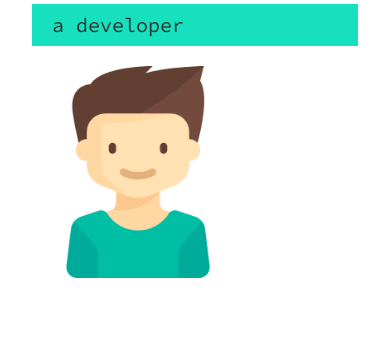
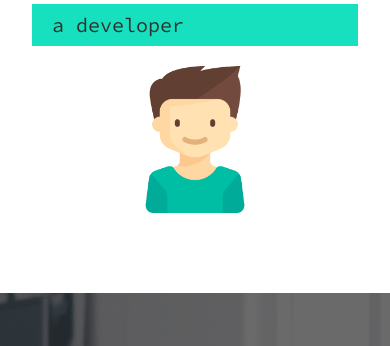
Before and after one commit to IAmMaulik/IAmMaulik.github.io, a plain HTML site: page index.html in a window 390 px wide. Shown: the part 248-594 px from the top of the page. Drawn offline with nearby package versions, Linux system fonts and the light colour scheme.

Commit message:
Made the intro image centre on smaller screen sizes

```diff
--- a/css/style.css
+++ b/css/style.css
@@ -239,12 +239,13 @@ header{
     position: relative;
 }
 
-/* I may want to re-consider this part */
-.intro__img{
-    width: 65%;
-    /* position: relative;
-    left: 10%; */
+@media (max-width: 600px){
+    .intro__img{
+        width: 45%;
+        margin: 0 auto;
+    }
 }
+
 
 @media (min-width: 600px){
     .intro{
@@ -361,7 +362,7 @@ header{
     }
 }
 
-@media (max-width: 599px){
+@media (max-width: 600px){
     .about-me__img{
         width: 45%;
         margin: 0 auto;
```
